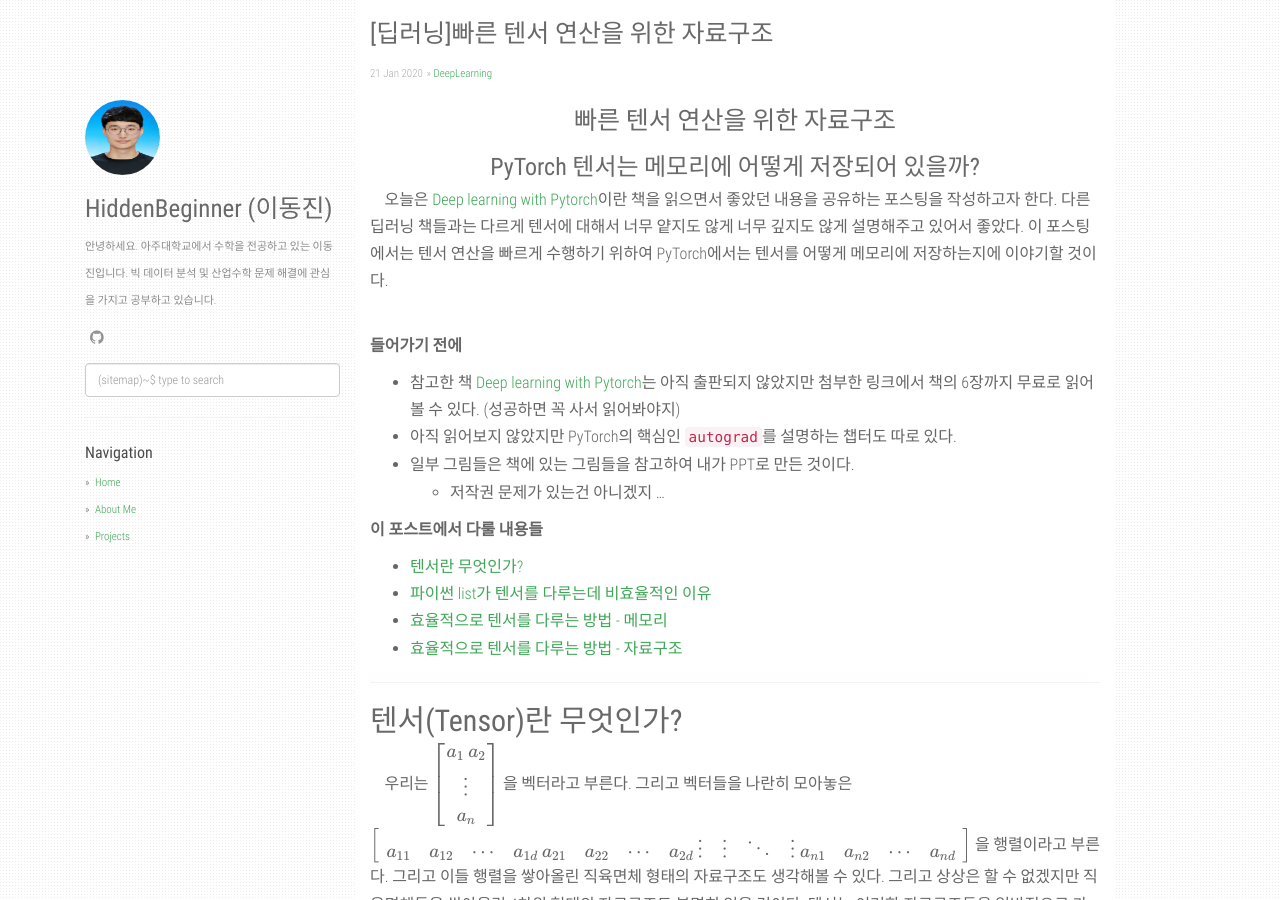
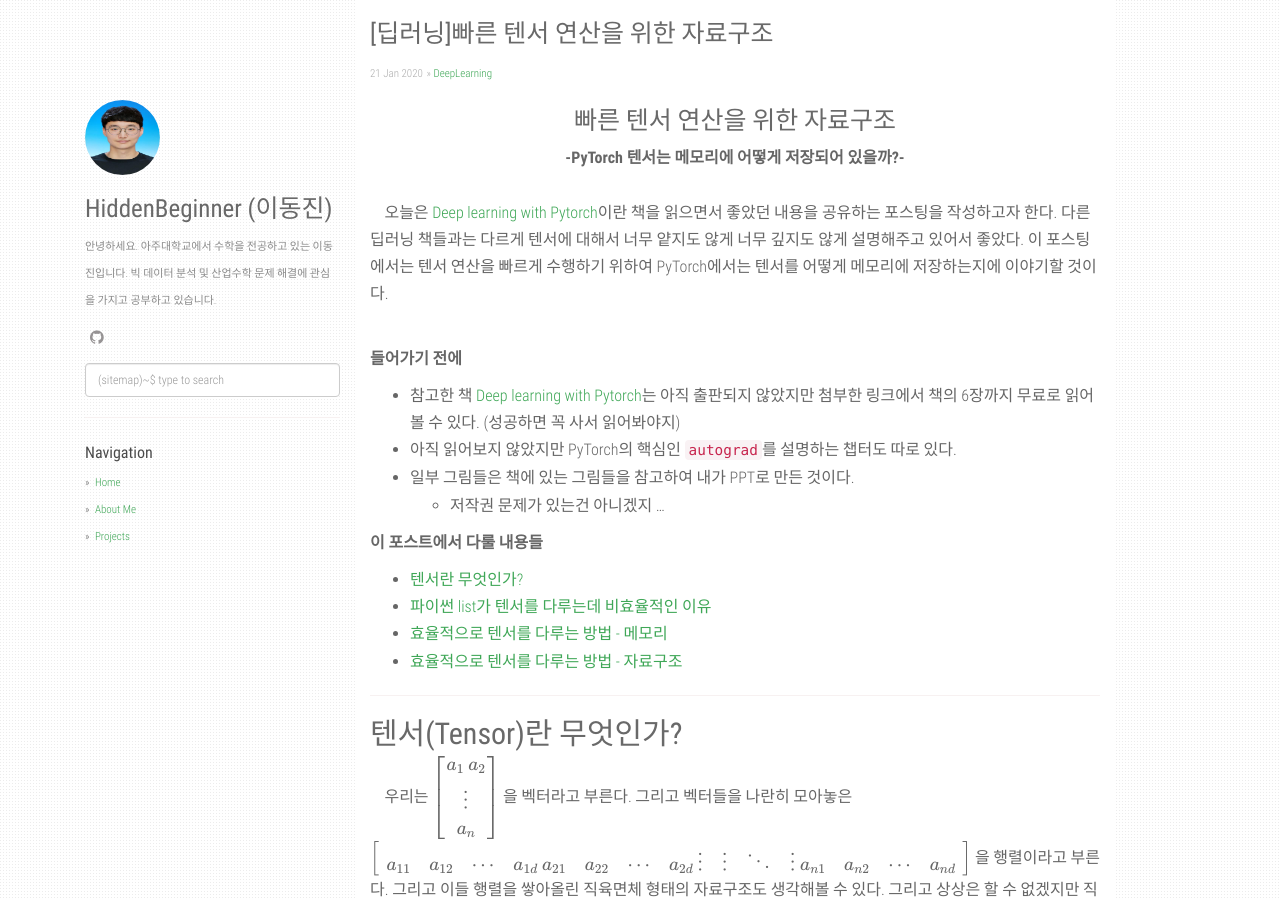
Before and after one commit to agusmakmun/agusmakmun.github.io, a Jekyll site: the page built from _posts/2020-1-21-pytorch_tensor.md, in a window 1280 px wide and 900 px high. Built offline with Jekyll 4.4.1, drawn with Linux system fonts in a browser that asks for light colours; formulas are drawn with MathJax 3; comment, search, counter and statistics services are not loaded.

Commit message:
Update 2020-1-21-pytorch_tensor.md

```diff
--- a/_posts/2020-1-21-pytorch_tensor.md
+++ b/_posts/2020-1-21-pytorch_tensor.md
@@ -8,7 +8,8 @@ comments: true
 ---
 
 # <center>빠른 텐서 연산을 위한 자료구조</center>
-### <center>PyTorch 텐서는 메모리에 어떻게 저장되어 있을까?</center>
+**<center>-PyTorch 텐서는 메모리에 어떻게 저장되어 있을까?-</center>**
+<br/>
 
 &nbsp;&nbsp;&nbsp;&nbsp;오늘은 [Deep learning with Pytorch](https://www.manning.com/books/deep-learning-with-pytorch)이란 책을 읽으면서 좋았던 내용을 공유하는 포스팅을 작성하고자 한다. 다른 딥러닝 책들과는 다르게 텐서에 대해서 너무 얕지도 않게 너무 깊지도 않게 설명해주고 있어서 좋았다. 이 포스팅에서는 텐서 연산을 빠르게 수행하기 위하여 PyTorch에서는 텐서를 어떻게 메모리에 저장하는지에 이야기할 것이다.<br/><br/>
 
@@ -252,6 +253,7 @@ print("Strides: ", b.stride())
     Offset:  0
     Strides:  (2, 1)
 
+<br/>
 
 다음과 같은 한 가지 예시를 더 살펴보자.<br/>
 
```
